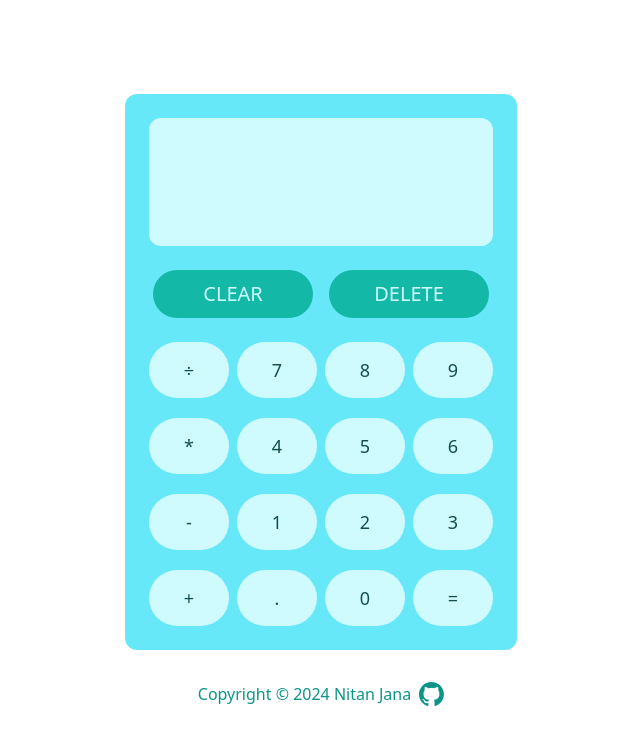
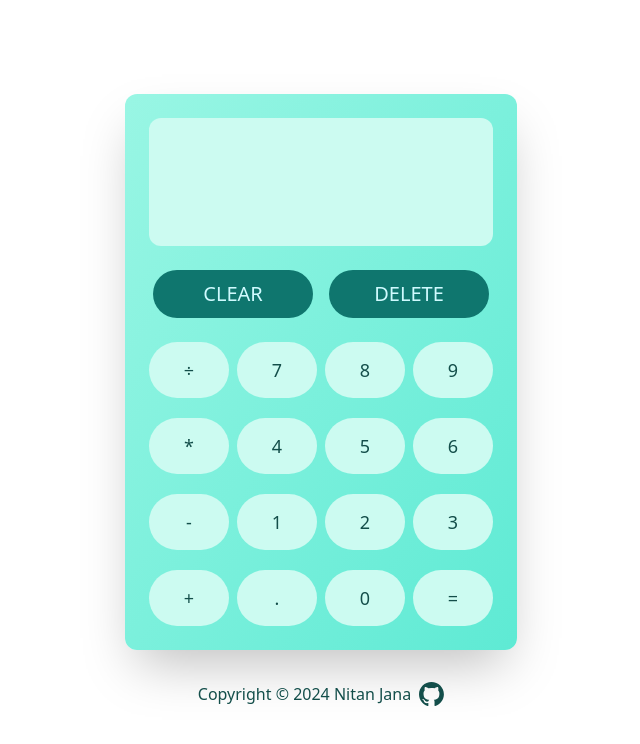
Before and after one commit to NitanJana/calculator-react, a React (Vite) app: page / in a window 1280 px wide. Shown: the top 744 px of the page, without its empty margins (319-959 px from the left). Built offline with nearby package versions, Linux system fonts and the light colour scheme.

Commit message:
fix: update colors for better contrast

```diff
--- a/src/App.jsx
+++ b/src/App.jsx
@@ -133,9 +133,9 @@ const App = () => {
     previousOperand: '',
   });
   return (
-    <div className="flex h-screen flex-col items-center justify-center gap-8 p-8">
-      <main className="grid grid-cols-[repeat(4,minmax(auto,5rem))] grid-rows-[minmax(8rem,auto)_repeat(5,minmax(auto,3.5rem))] gap-x-2  gap-y-5 rounded-xl bg-cyan-300 p-6">
-        <div className="col-span-4 flex flex-col items-end justify-around gap-4 rounded-xl bg-cyan-100 p-4">
+    <div className="flex h-screen flex-col items-center justify-center gap-8  p-8">
+      <main className="grid grid-cols-[repeat(4,minmax(auto,5rem))] grid-rows-[minmax(8rem,auto)_repeat(5,minmax(auto,3.5rem))] gap-x-2  gap-y-5 rounded-xl bg-gradient-to-br from-teal-200 to-teal-300 p-6 shadow-2xl">
+        <div className="col-span-4 flex flex-col items-end justify-around gap-4 rounded-xl bg-teal-100 p-4">
           <div className="break-all text-lg font-medium text-teal-900">
             {previousOperand} {operator}
           </div>
@@ -159,7 +159,7 @@ const App = () => {
         <DigitButton digit="." dispatch={dispatch} />
         <DigitButton digit="0" dispatch={dispatch} />
         <button
-          className="rounded-full bg-cyan-100 text-lg text-teal-900"
+          className="rounded-full bg-teal-100 text-lg text-teal-900"
           onClick={() => {
             dispatch({ type: CALC_ACTIONS.EVALUATE });
           }}
--- a/src/components/DigitButton.jsx
+++ b/src/components/DigitButton.jsx
@@ -4,7 +4,7 @@ import { CALC_ACTIONS } from '../CONSTANTS';
 const DigitButton = ({ digit, dispatch }) => {
   return (
     <button
-      className="rounded-full bg-cyan-100 text-lg text-teal-900"
+      className="rounded-full bg-teal-100 text-lg text-teal-900"
       onClick={() => {
         dispatch({ type: CALC_ACTIONS.ADD_DIGIT, payload: { digit } });
       }}
--- a/src/components/Footer.jsx
+++ b/src/components/Footer.jsx
@@ -1,6 +1,6 @@
 const Footer = () => {
   return (
-    <footer className="flex items-center gap-2 font-medium text-teal-600">
+    <footer className="flex items-center gap-2 font-medium text-teal-900">
       Copyright &copy; {new Date().getFullYear()} Nitan Jana
       <a target="_blank" href="https://github.com/NitanJana" rel="noreferrer">
         <img src="/github-mark.svg" alt="Github logo" width="25px" height="25px" />
--- a/src/components/OperatorButton.jsx
+++ b/src/components/OperatorButton.jsx
@@ -4,7 +4,7 @@ import { CALC_ACTIONS } from '../CONSTANTS';
 const OperatorButton = ({ operator, dispatch }) => {
   return (
     <button
-      className="rounded-full bg-cyan-100 text-lg text-teal-900"
+      className="rounded-full bg-teal-100 text-lg text-teal-900"
       onClick={() => dispatch({ type: CALC_ACTIONS.ADD_OPERATOR, payload: { operator } })}
     >
       {operator}
--- a/src/components/UtilityButton.jsx
+++ b/src/components/UtilityButton.jsx
@@ -10,7 +10,7 @@ const UtilityButton = ({ utility, dispatch }) => {
 
   return (
     <button
-      className="col-span-2 m-1 text-xl font-medium uppercase bg-teal-500 rounded-full text-cyan-100"
+      className="col-span-2 m-1 text-xl font-medium uppercase bg-teal-700 rounded-full text-cyan-100"
       onClick={() => dispatch({ type: utilityAction })}
     >
       {utility}
```
Also changed, not shown: public/github-mark.svg.
